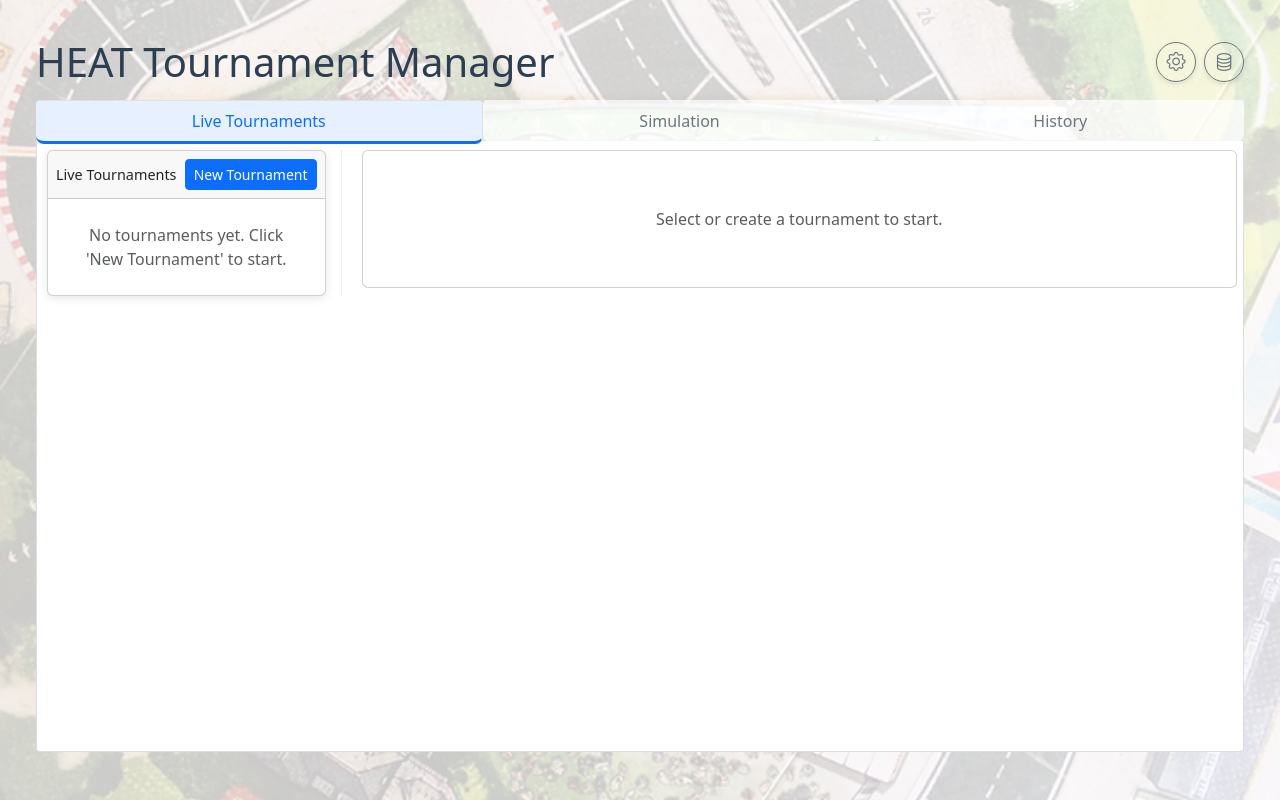
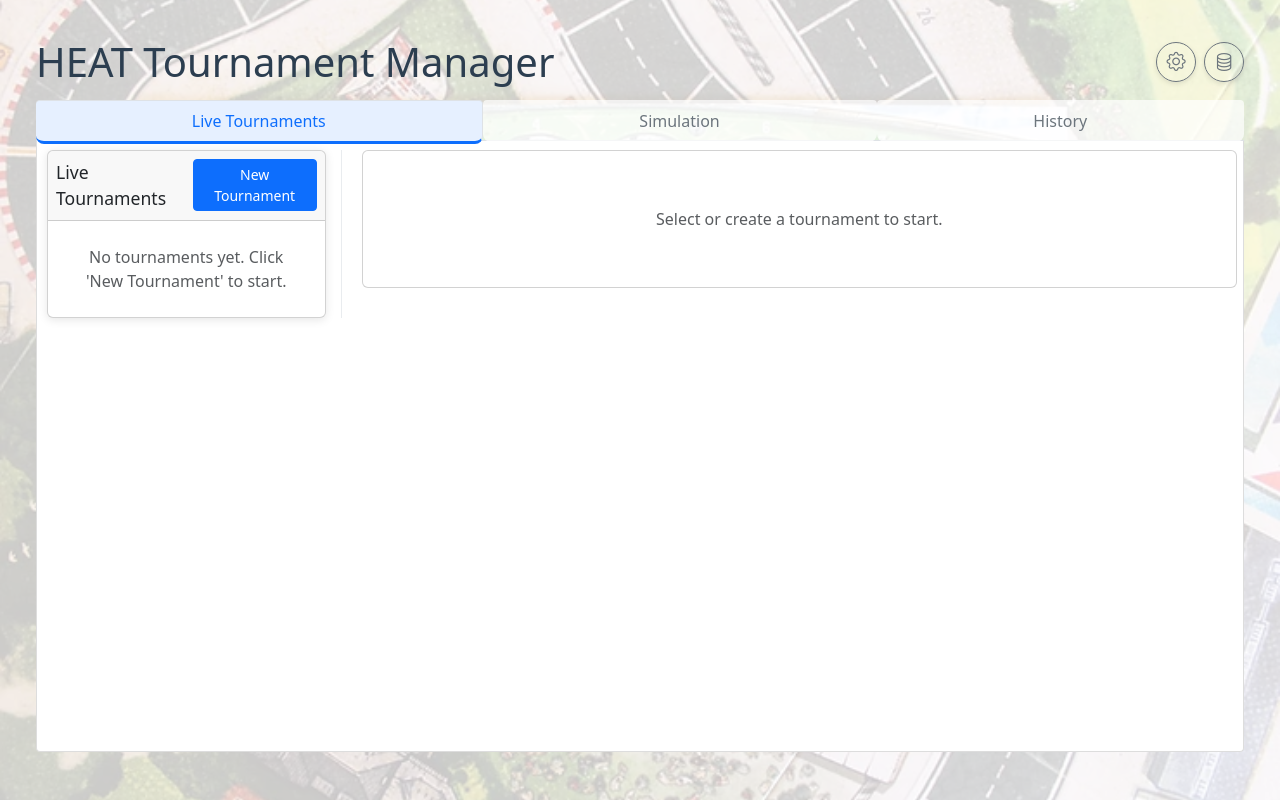
Before and after one commit to AimarGonzalez/Heat-Tournament-Manager, a React (Vite) app: page / in a window 1280 px wide. Built offline with nearby package versions, Linux system fonts and the light colour scheme.

Commit message:
improve layout of Players view

```diff
--- a/src/components/live-tournaments/TournamentPlayerInscription.css
+++ b/src/components/live-tournaments/TournamentPlayerInscription.css
@@ -3,12 +3,11 @@
 }
 
 .section-header {
-    font-size: 1.25rem;
+    font-size: 1.1rem;
     font-weight: 500;
     color: #212529;
     display: block;
-    padding-bottom: 8px;
-    margin-bottom: 1rem !important;
+    margin-top: 1rem !important;
 }
 
 .player-grid {
--- a/src/components/live-tournaments/TournamentRoundResults.css
+++ b/src/components/live-tournaments/TournamentRoundResults.css
@@ -49,7 +49,7 @@
 
 .card-header {
     padding: 0.25rem 0.5rem;
-    font-size: 0.9rem;
+    font-size: 1.1rem;
 }
 
 /* Table container needs zero padding */
```
